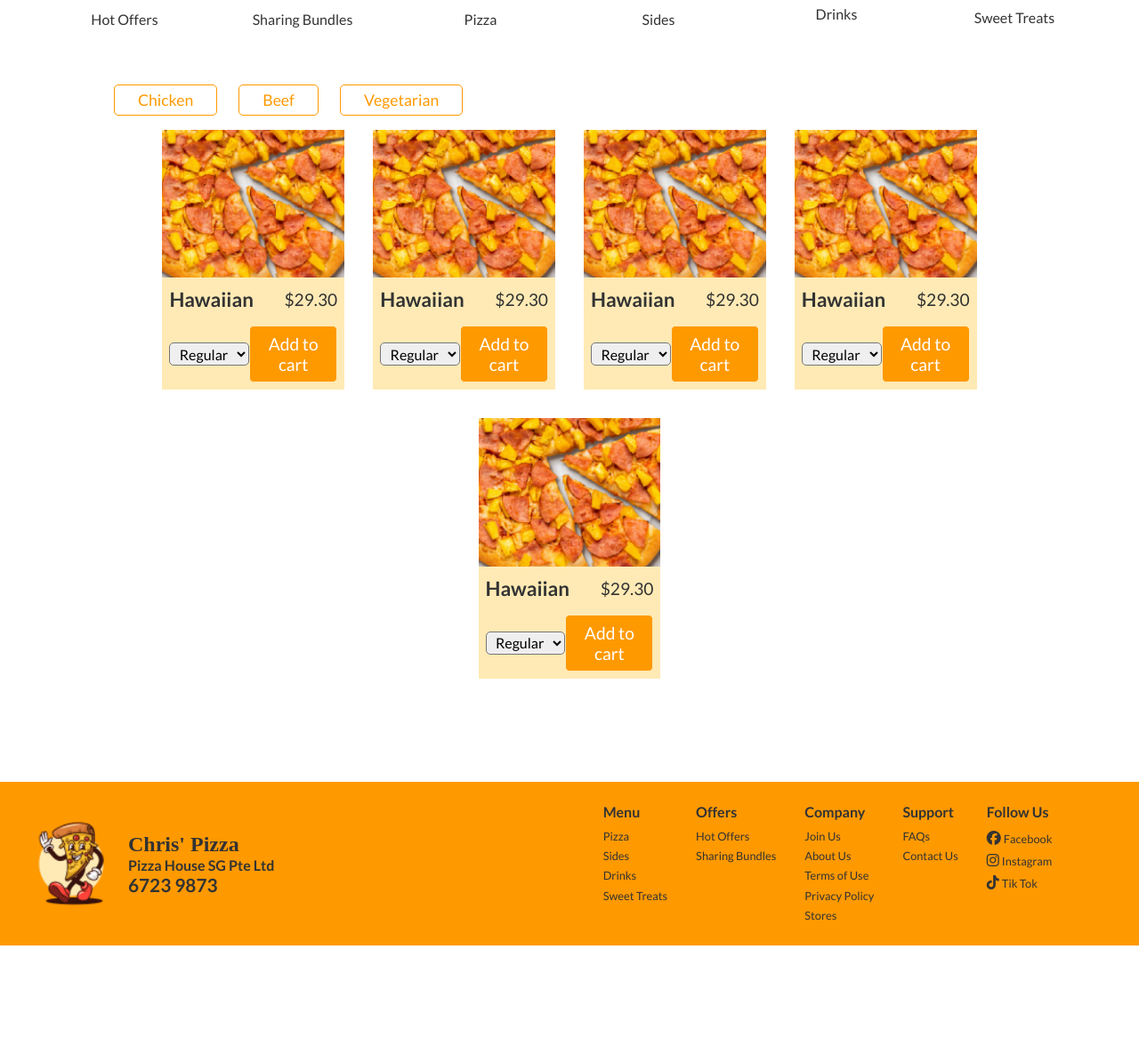
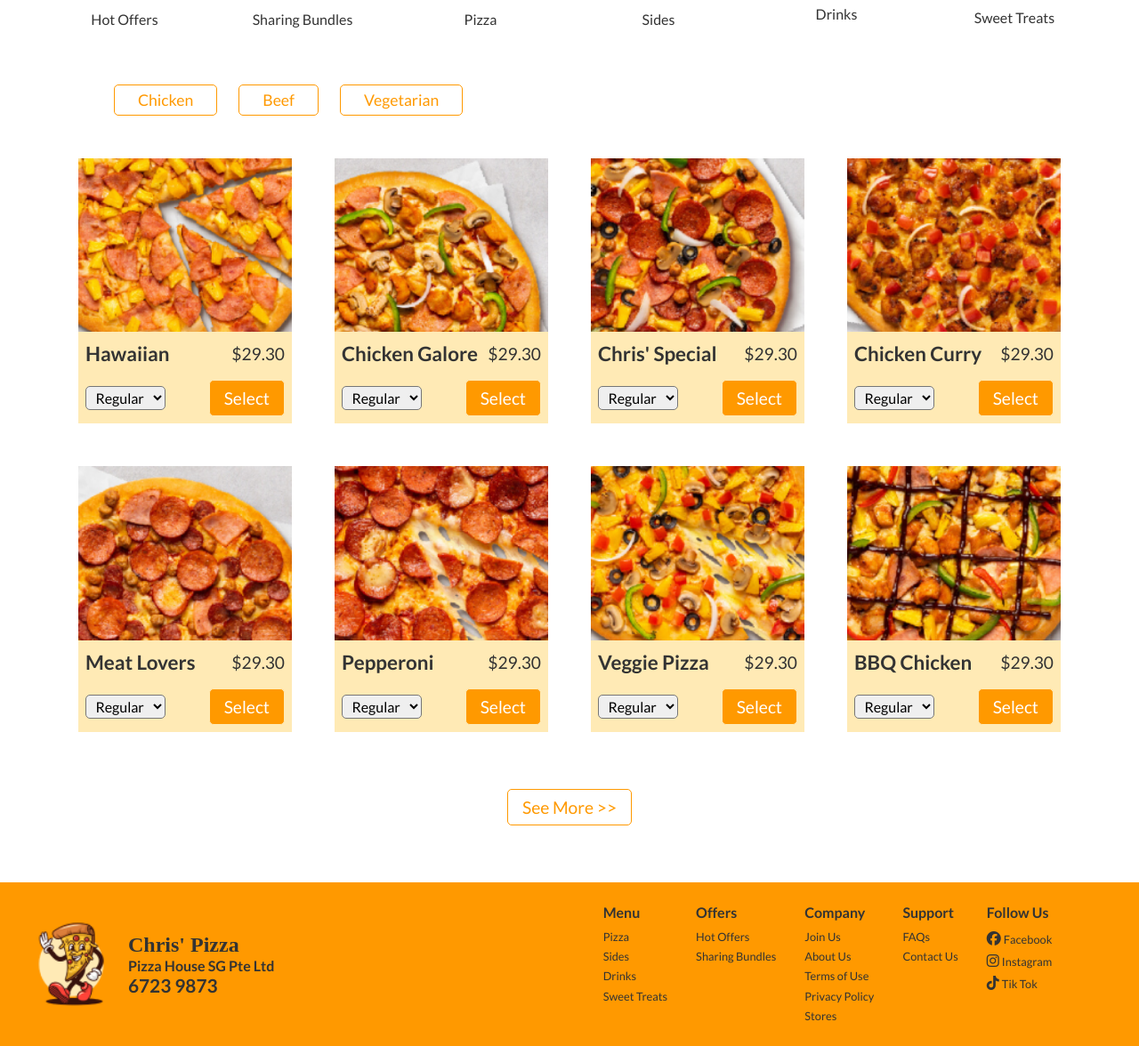
Before and after one commit to GnawedLeaves/IE4717-Final-Project, a PHP site: page /pizza.html in a window 1280 px wide. Shown: the part 436-1612 px from the top of the page at 89% size. Before the commit the page ends 1499 px from the top, so only its background shows below. Run offline with PHP 8.4, Linux system fonts and the light colour scheme; some libraries are stand-ins or nearby versions.

Commit message:
finished pizza page

```diff
--- a/pizza.html
+++ b/pizza.html
@@ -45,7 +45,8 @@
     </div>
 
     <div class="page-title-container">
-      <div class="page-title">Pizza</div></div>
+      <div class="page-title">Pizza</div>
+    </div>
 
 
     <div class="catagories-container smaller-catagories-container">
@@ -114,15 +115,15 @@
                   <option value="volvo">Regular</option>
                   <option value="saab">Large</option>
                 </select></div>
-                <button class="item-cta-button">Add to cart</button>
+                <button class="item-cta-button">Select</button>
               </div>
             </div>
           </div>
           <div class="item-container">
-            <img class="item-img" src="./assets/images/hawaiiwanpizza.png">
+            <img class="item-img" src="./assets/images/chickengalorepizza.png">
             <div class="item-info-container">
               <div class="item-info-row">
-                <div class="item-title">Hawaiian</div>
+                <div class="item-title">Chicken Galore</div>
                 <div class="item-price">$29.30</div>
               </div>
             </div>
@@ -133,15 +134,15 @@
                   <option value="volvo">Regular</option>
                   <option value="saab">Large</option>
                 </select></div>
-                <button class="item-cta-button">Add to cart</button>
+                <button class="item-cta-button">Select</button>
               </div>
             </div>
           </div>
           <div class="item-container">
-            <img class="item-img" src="./assets/images/hawaiiwanpizza.png">
+            <img class="item-img" src="./assets/images/Chrisspecialpizza.png">
             <div class="item-info-container">
               <div class="item-info-row">
-                <div class="item-title">Hawaiian</div>
+                <div class="item-title">Chris' Special</div>
                 <div class="item-price">$29.30</div>
               </div>
             </div>
@@ -152,15 +153,15 @@
                   <option value="volvo">Regular</option>
                   <option value="saab">Large</option>
                 </select></div>
-                <button class="item-cta-button">Add to cart</button>
+                <button class="item-cta-button">Select</button>
               </div>
             </div>
           </div>
           <div class="item-container">
-            <img class="item-img" src="./assets/images/hawaiiwanpizza.png">
+            <img class="item-img" src="./assets/images/chickencurrypizza.png">
             <div class="item-info-container">
               <div class="item-info-row">
-                <div class="item-title">Hawaiian</div>
+                <div class="item-title">Chicken Curry</div>
                 <div class="item-price">$29.30</div>
               </div>
             </div>
@@ -171,15 +172,15 @@
                   <option value="volvo">Regular</option>
                   <option value="saab">Large</option>
                 </select></div>
-                <button class="item-cta-button">Add to cart</button>
+                <button class="item-cta-button">Select</button>
               </div>
             </div>
           </div>
           <div class="item-container">
-            <img class="item-img" src="./assets/images/hawaiiwanpizza.png">
+            <img class="item-img" src="./assets/images/meatloverspizza.png">
             <div class="item-info-container">
               <div class="item-info-row">
-                <div class="item-title">Hawaiian</div>
+                <div class="item-title">Meat Lovers</div>
                 <div class="item-price">$29.30</div>
               </div>
             </div>
@@ -190,10 +191,70 @@
                   <option value="volvo">Regular</option>
                   <option value="saab">Large</option>
                 </select></div>
-                <button class="item-cta-button">Add to cart</button>
+                <button class="item-cta-button">Select</button>
               </div>
             </div>
           </div>
+          <div class="item-container">
+            <img class="item-img" src="./assets/images/pepperonipizza.png">
+            <div class="item-info-container">
+              <div class="item-info-row">
+                <div class="item-title">Pepperoni</div>
+                <div class="item-price">$29.30</div>
+              </div>
+            </div>
+            <div class="item-info-container">
+              <div class="item-info-row">
+                <div class="">
+                  <select name="size" id="cars" class="item-size-selection">
+                  <option value="volvo">Regular</option>
+                  <option value="saab">Large</option>
+                </select></div>
+                <button class="item-cta-button">Select</button>
+              </div>
+            </div>
+          </div>
+          <div class="item-container">
+            <img class="item-img" src="./assets/images/veggiepizza.png">
+            <div class="item-info-container">
+              <div class="item-info-row">
+                <div class="item-title">Veggie Pizza</div>
+                <div class="item-price">$29.30</div>
+              </div>
+            </div>
+            <div class="item-info-container">
+              <div class="item-info-row">
+                <div class="">
+                  <select name="size" id="cars" class="item-size-selection">
+                  <option value="volvo">Regular</option>
+                  <option value="saab">Large</option>
+                </select></div>
+                <button class="item-cta-button">Select</button>
+              </div>
+            </div>
+          </div>
+          <div class="item-container">
+            <img class="item-img" src="./assets/images/bbqchickenpizza.png">
+            <div class="item-info-container">
+              <div class="item-info-row">
+                <div class="item-title">BBQ Chicken</div>
+                <div class="item-price">$29.30</div>
+              </div>
+            </div>
+            <div class="item-info-container">
+              <div class="item-info-row">
+                <div class="">
+                  <select name="size" id="cars" class="item-size-selection">
+                  <option value="volvo">Regular</option>
+                  <option value="saab">Large</option>
+                </select></div>
+                <button class="item-cta-button">Select</button>
+              </div>
+            </div>
+          </div>
+        </div>
+        <div class="see-more-container">
+          <button class="see-more-button">See More >></button>
         </div>
       </div>
     </div>
--- a/styles.css
+++ b/styles.css
@@ -219,7 +219,7 @@ a {
   align-items: center;
   justify-content: center;
   flex-basis: 23.33333%;
-  width: 23.33333%;
+  width: fit-content;
   cursor: pointer;
   transition: 0.3s;
 }
@@ -231,8 +231,12 @@ a {
   justify-content: center;
   cursor: pointer;
   transition: 0.3s;
+  flex-basis: 200px;
+  transition: 0.3s;
+}
 
-  flex-basis: 200px;
+.smaller-catagory-container:hover {
+  transform: scale(1.1);
 }
 
 .smaller-inner-catagory-container {
@@ -423,15 +427,14 @@ a {
   flex-wrap: wrap;
   justify-content: center;
   align-items: center;
-  gap: 2rem;
+  gap: 3rem;
+  margin: 2rem 0;
 }
 
 .item-container {
   background: var(--secondary);
-
   width: fit-content;
-  width: 20%;
-
+  width: 15rem;
 }
 
 .item-info-container {}
@@ -472,3 +475,77 @@ a {
   padding: 0.1rem 0.4rem;
   border-radius: 5px;
 }
+
+
+.see-more-container {
+  margin: 2rem 0;
+}
+
+.see-more-button {
+  background: var(--background);
+  color: var(--primary);
+  border: 1px solid var(--primary);
+  padding: 0.5rem 1rem;
+  border-radius: 5px;
+  font-size: 1.2rem;
+  transition: 0.3s;
+  cursor: pointer;
+}
+
+.see-more-button:hover {
+  background: var(--primary);
+  color: var(--background);
+  border: 1px solid var(--primary);
+}
+
+.back-container {
+  position: absolute;
+  left: 0;
+  top: 0;
+}
+
+.back-span {
+  color: var(--text);
+  font-size: 1.3rem;
+}
+
+.ordering-container {
+  width: 100vw;
+  display: flex;
+}
+
+.ordering-big-container {
+  width: 90%;
+  position: relative;
+  background: lime;
+  display: flex;
+  flex-direction: column;
+  align-items: center;
+}
+
+
+.ordering-hero-container {
+  margin: 5rem 0;
+  background: salmon;
+  min-height: 10rem;
+  width: 70%;
+}
+
+.ordering-hero-left {
+  background-image: url("https://static.phdvasia.com/sg1/menu/single/desktop_thumbnail_1f633a30-ba93-450a-a93d-1ac3b25a1b54.jpg");
+  background-repeat: no-repeat;
+  min-height: 10rem;
+  width: 50%;
+
+}
+
+.ordering-hero-right {
+  width: 50%;
+  background: var(--secondary);
+}
+
+.ordering-hero-title {
+  font-size: 3rem;
+  font-family: 'Magzo';
+  font-weight: 600;
+}
```
Also changed, not shown: ordering.html (added, +165 -0 lines), assets/images/Chrisspecialpizza.png (added), assets/images/bbqchickenpizza.png (added), assets/images/chickencurrypizza.png (added), assets/images/chickengalorepizza.png (added), assets/images/meatloverspizza.png (added), assets/images/pepperonipizza.png (added), assets/images/veggiepizza.png (added).
